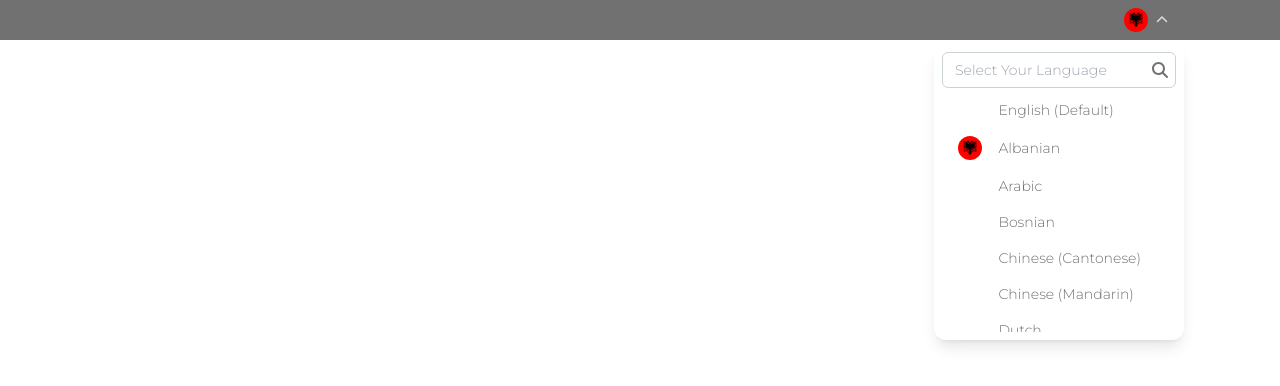
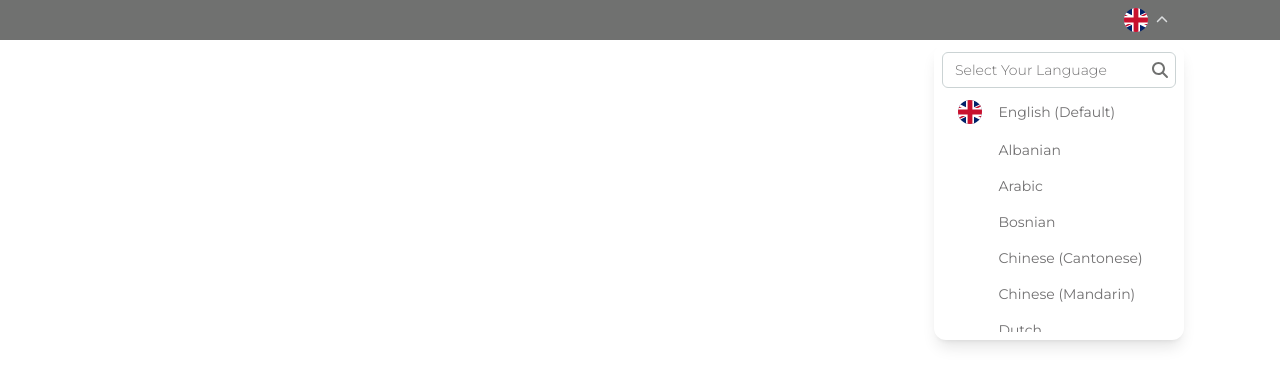
Before and after one commit to Natnael-crypto/GMM, a Next.js app in the folder client/gmm-fe/: page /en in a window 1280 px wide. Both pictures are taken after a click on the button 1059 px from the left and 20 px from the top of the page. Shown: the top 386 px of the page. Built offline with nearby package versions, Linux system fonts and the light colour scheme.

Commit message:
feat(gmm-fe): add prefix based language switching

```diff
--- a/client/gmm-fe/src/app/[locale]/page.tsx
+++ b/client/gmm-fe/src/app/[locale]/page.tsx
@@ -1,7 +1,10 @@
 import LanguageSelector from '@/components/landing-page/components/language-selector';
 import { LocaleProps } from '@/types';
+import { useTranslations } from 'next-intl';
 
 export default function Home({ params: { locale } }: LocaleProps) {
+  const t = useTranslations();
+
   return (
     <main className="">
       <div className="flex justify-end px-24 bg-tertiary">
--- a/client/gmm-fe/src/app/globals.css
+++ b/client/gmm-fe/src/app/globals.css
@@ -24,7 +24,7 @@
     --tertiary-foreground: #ffffff;
 
     --muted: #f7f7f8;
-    --muted-foreground: #707070;
+    --muted-foreground: #717071;
 
     --accent: #726969;
     --accent-foreground: #ffffff;
--- a/client/gmm-fe/src/components/landing-page/components/language-selector.tsx
+++ b/client/gmm-fe/src/components/landing-page/components/language-selector.tsx
@@ -1,8 +1,10 @@
 'use client';
 
 import * as React from 'react';
+import Image from 'next/image';
+import { useLocale } from 'next-intl';
+
 import { FontAwesomeIcon } from '@fortawesome/react-fontawesome';
-
 import { cn } from '@/lib/utils';
 import { Button } from '@/components/ui/button';
 
@@ -15,16 +17,23 @@ import { Input } from '@/components/ui/input';
 import { faChevronDown, faSearch } from '@fortawesome/free-solid-svg-icons';
 import { languages } from '@/config';
 import { flagMap } from '@/components/icons';
-import Image from 'next/image';
 import { LanguageSelectorProps } from '@/types';
+import { usePathname, useRouter } from '@/lib/navigation';
 
 export default function LanguageSelector({
   className,
-  text,
+  text = '',
 }: LanguageSelectorProps) {
+  const locale = useLocale();
+  const router = useRouter();
+  const pathname = usePathname();
+
   const [open, setOpen] = React.useState(false);
   const [value, setValue] = React.useState('');
-  const [selected, setSelected] = React.useState('sq');
+
+  const switchLocale = (newLocale: string) => {
+    router.replace(pathname, { locale: newLocale });
+  };
 
   return (
     <Popover open={open} onOpenChange={setOpen}>
@@ -46,7 +55,7 @@ export default function LanguageSelector({
                 className="w-full h-full object-cover"
                 width={512}
                 height={512}
-                src={flagMap[selected]}
+                src={flagMap[locale]}
                 alt="Language Flag"
               />
             </div>
@@ -69,7 +78,7 @@ export default function LanguageSelector({
             value={value}
             onChange={(e) => setValue(e.target.value)}
             placeholder="Select Your Language"
-            className="placeholder:text-muted-foreground/50 placeholder:font-light pr-8"
+            className="placeholder:text-muted-foreground placeholder:font-light pr-8"
           />
           <FontAwesomeIcon
             icon={faSearch}
@@ -86,19 +95,19 @@ export default function LanguageSelector({
               <Button
                 key={language.value}
                 onClick={() => {
-                  setSelected(language.value);
+                  switchLocale(language.value);
                   setOpen(false);
                 }}
-                className="w-full justify-start bg-background text-muted-foreground font-light grid grid-cols-5"
+                className="w-full justify-start bg-background hover:bg-muted text-muted-foreground font-normal grid grid-cols-5"
               >
                 <span className="col-span-1">
-                  {selected === language.value && (
+                  {locale === language.value && (
                     <div className="w-6 h-6 rounded-full overflow-clip">
                       <Image
                         className="w-full h-full object-cover"
                         width={512}
                         height={512}
-                        src={flagMap[selected]}
+                        src={flagMap[locale]}
                         alt="Language Flag"
                       />
                     </div>
```
